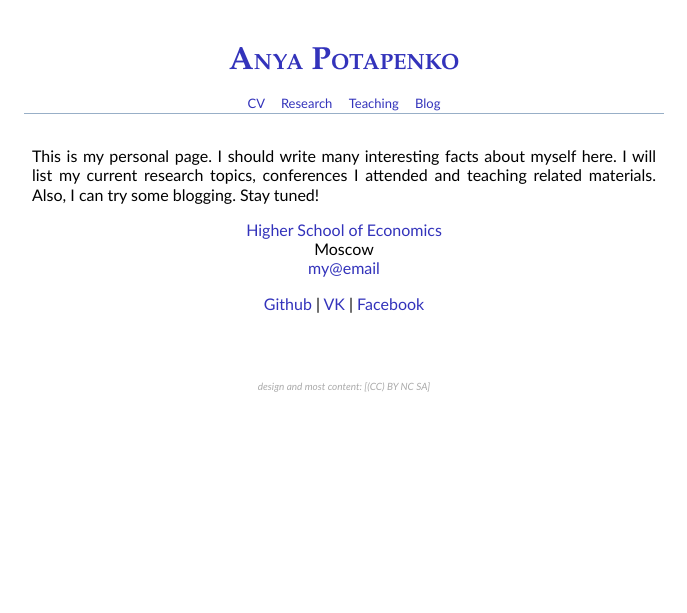
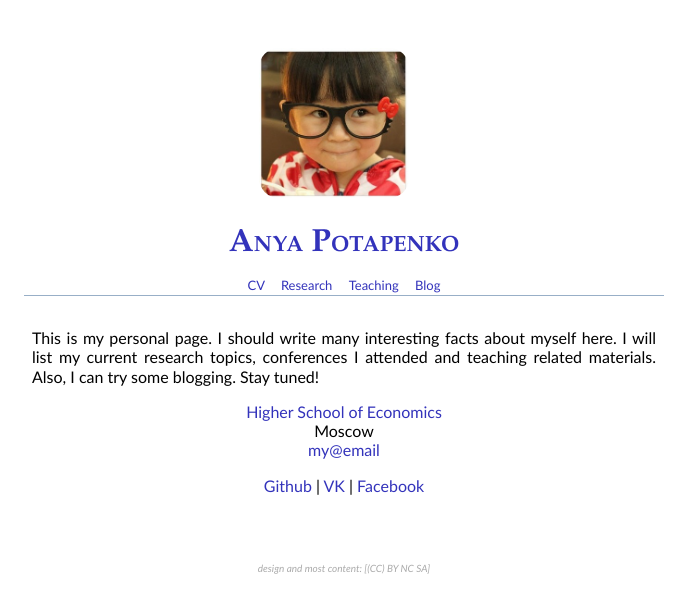
Before and after one commit to AnyaP/apotapenko.com, a Jekyll site: the page built from index.md, in a window 1280 px wide. Shown: the top 613 px of the page, without its empty margins (296-983 px from the left). Built offline with Jekyll 4.4.1, drawn with Linux system fonts in a browser that asks for light colours.

Commit message:
Add photo

```diff
--- a/_layouts/default.html
+++ b/_layouts/default.html
@@ -41,6 +41,11 @@
 	<body>
 		<div id="content">
 			<header>
+				<div class="home_image_container">
+				<div class="home_image">
+					<img src="{{ site.baseurl }}/images/photo.jpg" alt="A picture of me">
+				</div>
+				</div>
 				<h1 id="logo">
 					<a href="/" rel="home" title"My Site" accesskey="1">Anya Potapenko</a>
 				</h1>
--- a/css/default.scss
+++ b/css/default.scss
@@ -158,17 +158,16 @@ div.sitesearch p {
 }
 
 .home_image_container {
-  // display: block;
-  // width: 100%;
-  position: absolute;
-  left: 0;
-  top: 0;
+  display: block;
+  width: 100%;
+  position: relative;
+  left: -10px;
 }
 
 .home_image {
   display: block;
-  // margin-left: auto;
-  // margin-right: auto;
+  margin-left: auto;
+  margin-right: auto;
   padding: 1em 2em 1em 2em;
   width: 150px;
 
```
Also changed, not shown: images/photo.jpg (added).
